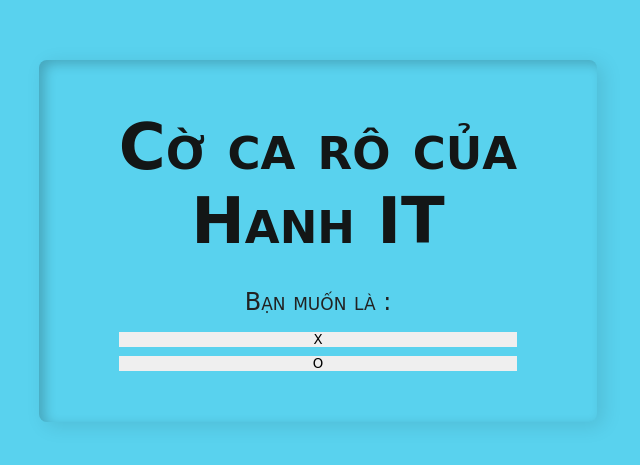
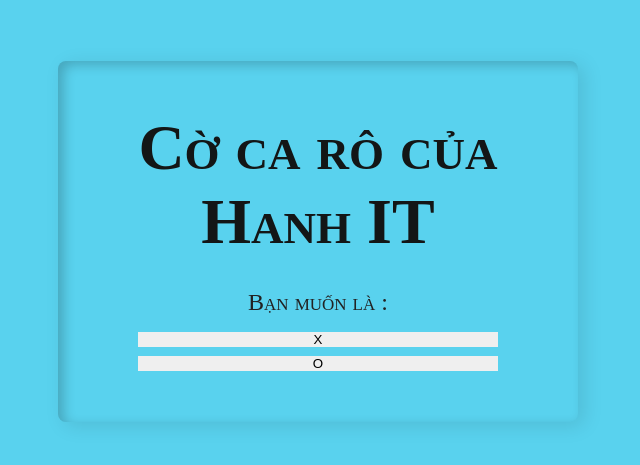
Before and after one commit to MinhHanhIT/cocaro, a plain HTML site: page index.html in a window 1280 px wide. Shown: the part 159-624 px from the top of the page, without its empty margins (322-962 px from the left). Drawn offline with Linux system fonts and the light colour scheme.

Commit message:
Update style.css
Signed-off-by: HanhIT <107737330+MinhHanhIT@users.noreply.github.com>

```diff
--- a/style.css
+++ b/style.css
@@ -7,7 +7,6 @@
     padding: 0;
     border: 0;
     box-sizing: border-box;
-    font-family: 'DynaPuff', cursive;
 }
 
 body {
```
